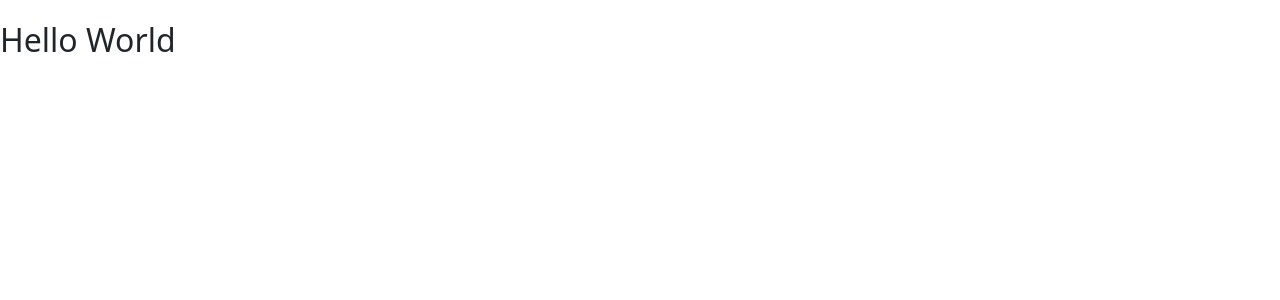
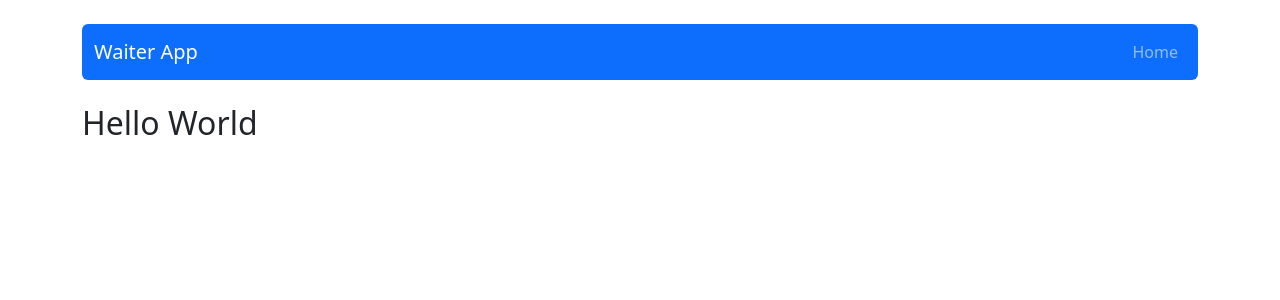
Before and after one commit to iMdPd/reactWaiterApp, a React (Create React App) app: page / in a window 1280 px wide. Shown: the top 300 px of the page. Built offline with nearby package versions, Linux system fonts and the light colour scheme.

Commit message:
Add Navigation component

```diff
--- a/src/App.js
+++ b/src/App.js
@@ -1,7 +1,13 @@
+import { Container } from "react-bootstrap";
+import { Navigation } from "./components/views/Navigation";
+
 export const App = () => {
   return (
-    <div>
-      <h1>Hello World</h1>
-    </div>
+    <main>
+      <Container>
+        <Navigation />
+        <h1>Hello World</h1>
+      </Container>
+    </main>
   );
 };
--- /dev/null
+++ b/src/components/views/Navigation.js
@@ -0,0 +1,30 @@
+import { Container, Nav, Navbar, NavLink } from "react-bootstrap";
+
+export const Navigation = () => {
+  return (
+    <Navbar
+      bg="primary"
+      variant="dark"
+      expand="lg"
+      className="mt-4 mb-4 rounded"
+    >
+      <Container fluid>
+        <Navbar.Brand as={NavLink} to="/">
+          Waiter App
+        </Navbar.Brand>
+        <Navbar.Toggle aria-controls="navbarScroll" />
+        <Navbar.Collapse id="navbarScroll">
+          <Nav
+            className="justify-content-end flex-grow-1 my-2 my-lg-0"
+            style={{ maxHeight: "100px" }}
+            navbarScroll
+          >
+            <Nav.Link as={NavLink} to="/">
+              Home
+            </Nav.Link>
+          </Nav>
+        </Navbar.Collapse>
+      </Container>
+    </Navbar>
+  );
+};
--- a/src/redux/tablesRedux.js
+++ b/src/redux/tablesRedux.js
@@ -1,5 +1,7 @@
 /* SELECTORS */
 /* ACTIONS */
+const createActionName = (actionName) => `app/tables/${actionName}`;
+
 /* ACTION CREATORS */
 
 export const tablesReducer = (statePart = [], action) => {
```
Also changed, not shown: src/components/views/Footer.js (added), src/components/views/Header.js (added).
